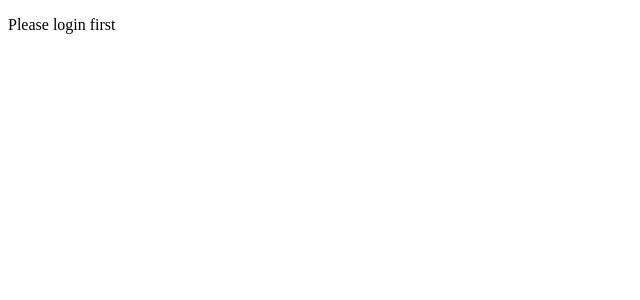
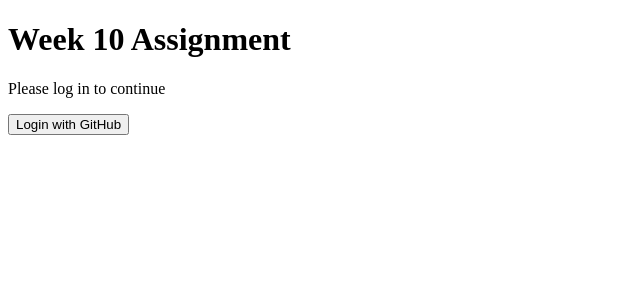
Before and after one commit to krimabenvikramkumarpatel/cprg306-assignments, a Next.js app: page /week-10 in a window 1280 px wide. Shown: the top 300 px of the page, without its empty margins (0-640 px from the left). Built offline with nearby package versions, Linux system fonts and the light colour scheme; no server answers.

Commit message:
Mistakes corrected and login flow fixed

```diff
--- a/app/week-10/page.js
+++ b/app/week-10/page.js
@@ -1,5 +1,45 @@
-import ShoppingListPage from "./shopping-list/page";
+"use client";
+
+import { useUserAuth } from "../contexts/AuthContext";
+import Link from "next/link";
 
 export default function Page() {
-  return <ShoppingListPage />;
+  const { user, gitHubSignIn, firebaseSignOut } = useUserAuth();
+
+  async function handleLogin() {
+    await gitHubSignIn();
+  }
+
+  async function handleLogout() {
+    await firebaseSignOut();
+  }
+
+  return (
+    <main>
+      <h1>Week 10 Assignment</h1>
+
+      {!user ? (
+        <div>
+          <p>Please log in to continue</p>
+          <button onClick={handleLogin}>
+            Login with GitHub
+          </button>
+        </div>
+      ) : (
+        <div>
+          <p>
+            Welcome, {user.displayName} ({user.email})
+          </p>
+
+          <button onClick={handleLogout}>Logout</button>
+
+          <br /><br />
+
+          <Link href="/week-10/shopping-list">
+            Go to Shopping List
+          </Link>
+        </div>
+      )}
+    </main>
+  );
 }
```
